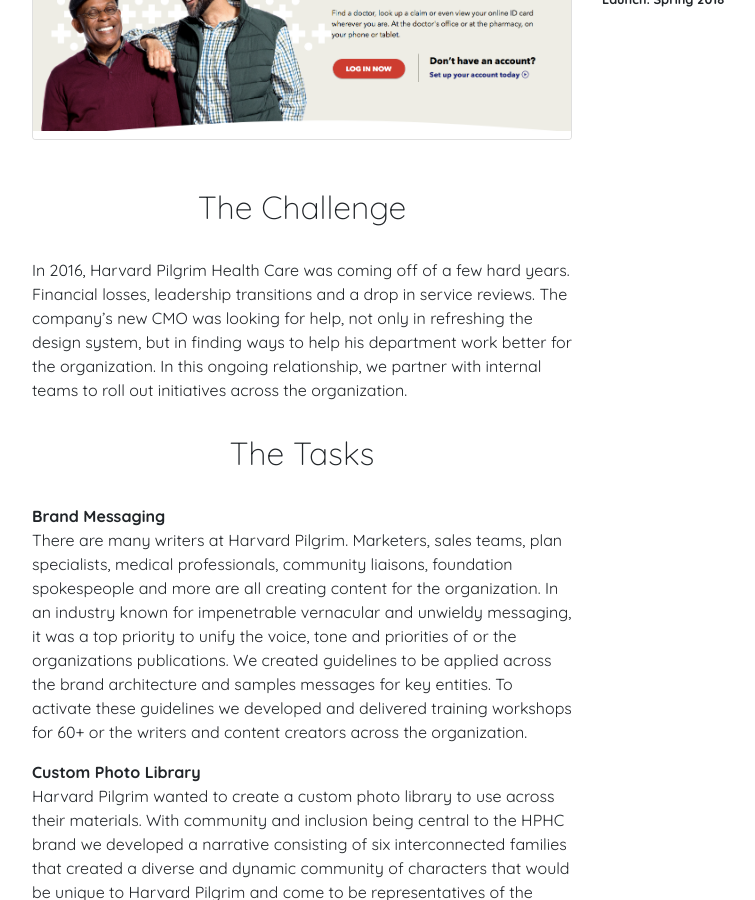
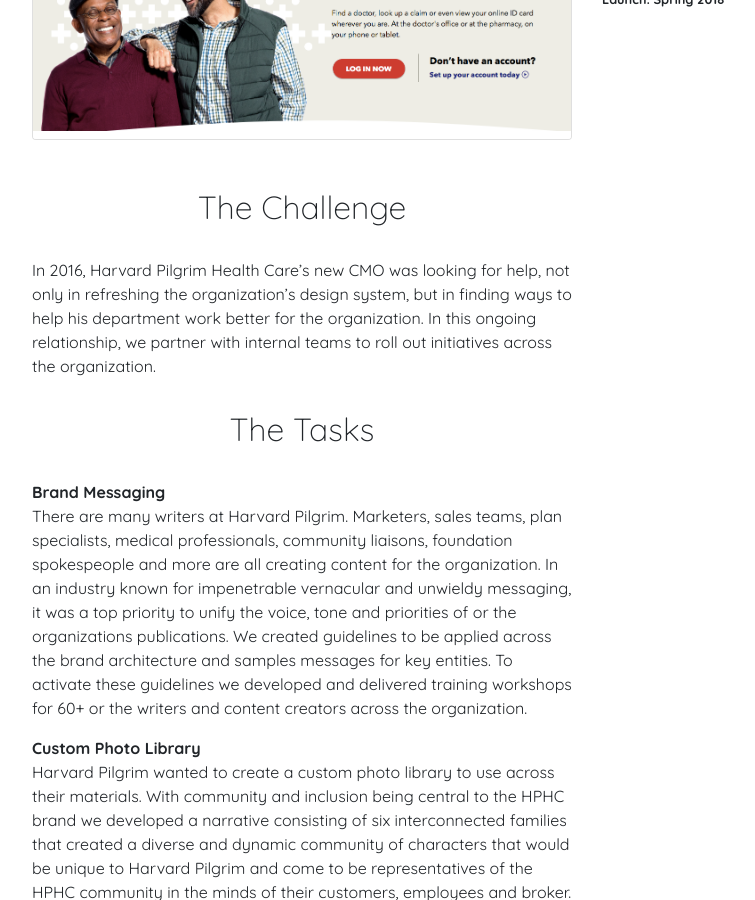
Before and after one commit to lillianpontiusgoldblatt/lillianpontiusgoldblatt.github.io, a Jekyll site: the page built from _projects/hphc.md, in a window 1280 px wide and 900 px high, scrolled down 435 px. Shown: the whole window, without its empty margins (338-1093 px from the left). Built offline with Jekyll 4.4.1, drawn with Linux system fonts in a browser that asks for light colours; nearby versions of some CDN libraries.

Commit message:
Update hphc.md

```diff
--- a/_projects/hphc.md
+++ b/_projects/hphc.md
@@ -11,7 +11,7 @@
 
 ---
 ## The Challenge
-In 2016, Harvard Pilgrim Health Care was coming off of a few hard years. Financial losses, leadership transitions and a drop in service reviews. The company’s new CMO was looking for help, not only in refreshing the design system, but in finding ways to help his department work better for the organization. In this ongoing relationship, we partner with internal teams to roll out initiatives across the organization.
+In 2016, Harvard Pilgrim Health Care’s new CMO was looking for help, not only in refreshing the organization's design system, but in finding ways to help his department work better for the organization. In this ongoing relationship, we partner with internal teams to roll out initiatives across the organization.
 
 ## The Tasks
 **Brand Messaging**
```
